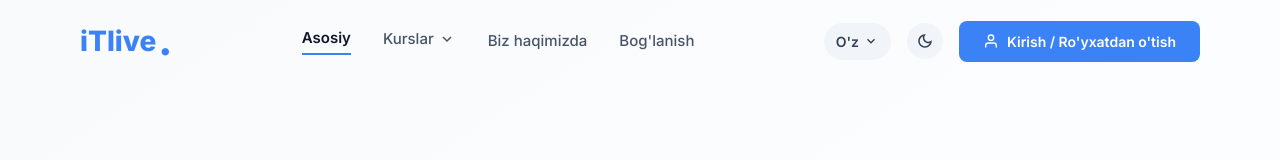
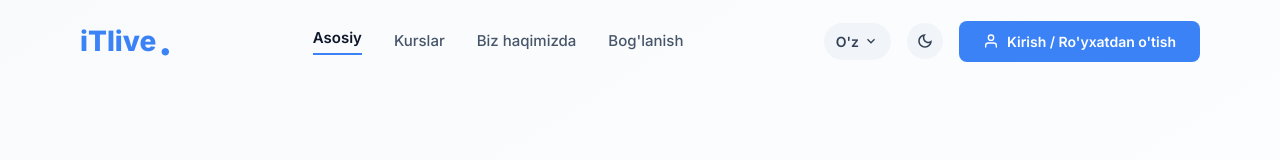
Before and after one commit to omaryazliyev/lms_frontend, a Next.js app: page / in a window 1280 px wide. Shown: the top 160 px of the page. Built offline with nearby package versions, Linux system fonts and the light colour scheme.

Commit message:
fix(navbar): remove courses dropdown and make it a direct link

```diff
--- a/src/components/landing/Navbar.tsx
+++ b/src/components/landing/Navbar.tsx
@@ -5,7 +5,6 @@ import { KeyboardArrowDownOutlined, DarkModeOutlined } from "@mui/icons-material
 
 export default function Navbar() {
   const [langOpen, setLangOpen] = useState(false);
-  const [coursesOpen, setCoursesOpen] = useState(false);
 
   return (
     <nav style={{
@@ -31,25 +30,9 @@ export default function Navbar() {
       <div style={{ display: "flex", gap: 32, alignItems: "center" }}>
         <Link href="/" style={{ textDecoration: "none", color: "#0f172a", fontWeight: 600, fontSize: 15, borderBottom: "2px solid #3b82f6", paddingBottom: 4 }}>Asosiy</Link>
 
-        <div style={{ position: "relative" }} onMouseEnter={() => setCoursesOpen(true)} onMouseLeave={() => setCoursesOpen(false)}>
-          <Link href="/courses" style={{ textDecoration: "none" }}>
-            <div style={{ display: "flex", alignItems: "center", gap: 4, color: "#475569", fontWeight: 500, fontSize: 15, cursor: "pointer", paddingBottom: 4 }}>
-              Kurslar <KeyboardArrowDownOutlined style={{ width: 18, height: 18 }} />
-            </div>
-          </Link>
-          {coursesOpen && (
-            <div style={{
-              position: "absolute", top: "100%", left: 0, background: "#fff", borderRadius: 12,
-              boxShadow: "0 10px 25px rgba(0,0,0,0.1)", padding: "12px 0", minWidth: 160, display: "flex", flexDirection: "column"
-            }}>
-              {["UI/UX Dizayn", "Frontend", "Backend", "Python"].map(c => (
-                <Link key={c} href="/courses" style={{ textDecoration: "none", color: "#334155", padding: "10px 20px", fontSize: 14, fontWeight: 500, display: "block" }}>
-                  {c}
-                </Link>
-              ))}
-            </div>
-          )}
-        </div>
+        <Link href="/courses" style={{ textDecoration: "none", color: "#475569", fontWeight: 500, fontSize: 15 }}>
+          Kurslar
+        </Link>
 
         <Link href="#about" style={{ textDecoration: "none", color: "#475569", fontWeight: 500, fontSize: 15 }}>Biz haqimizda</Link>
         <Link href="#contact" style={{ textDecoration: "none", color: "#475569", fontWeight: 500, fontSize: 15 }}>Bog&apos;lanish</Link>
```
